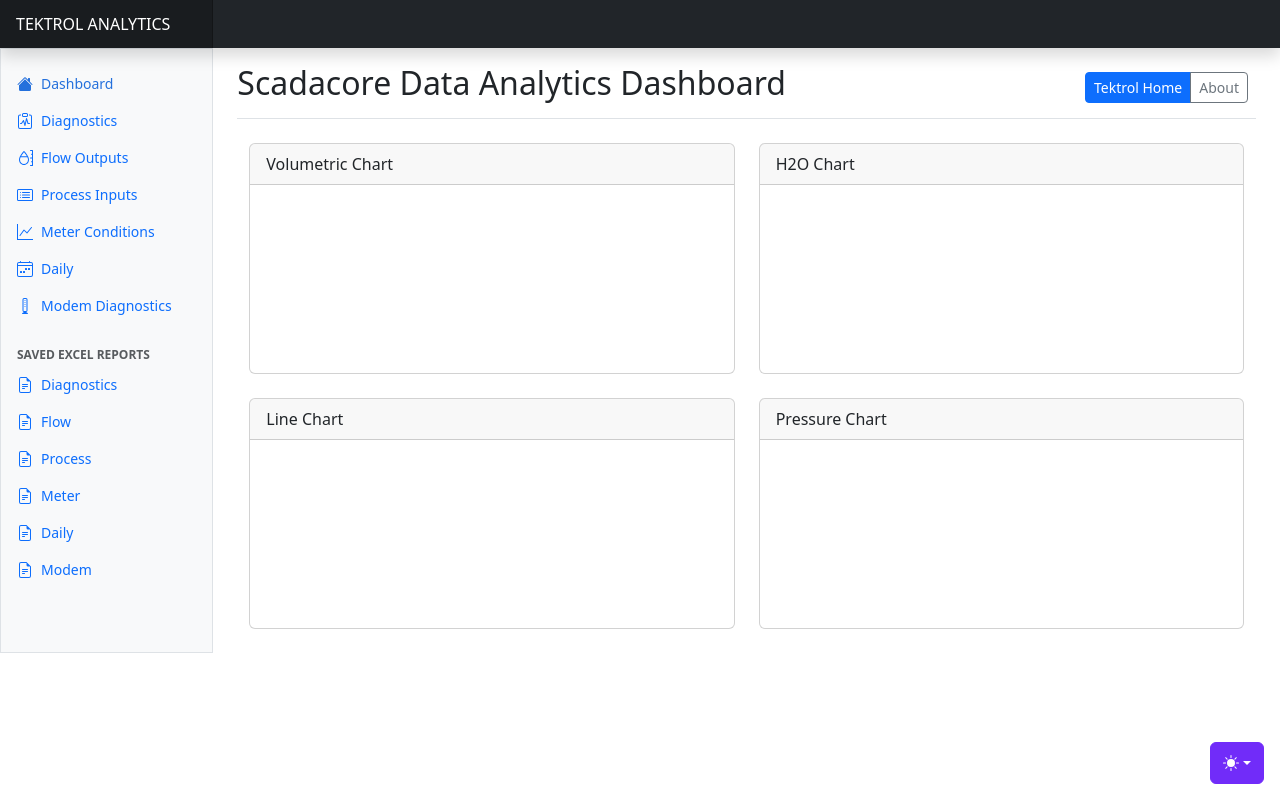
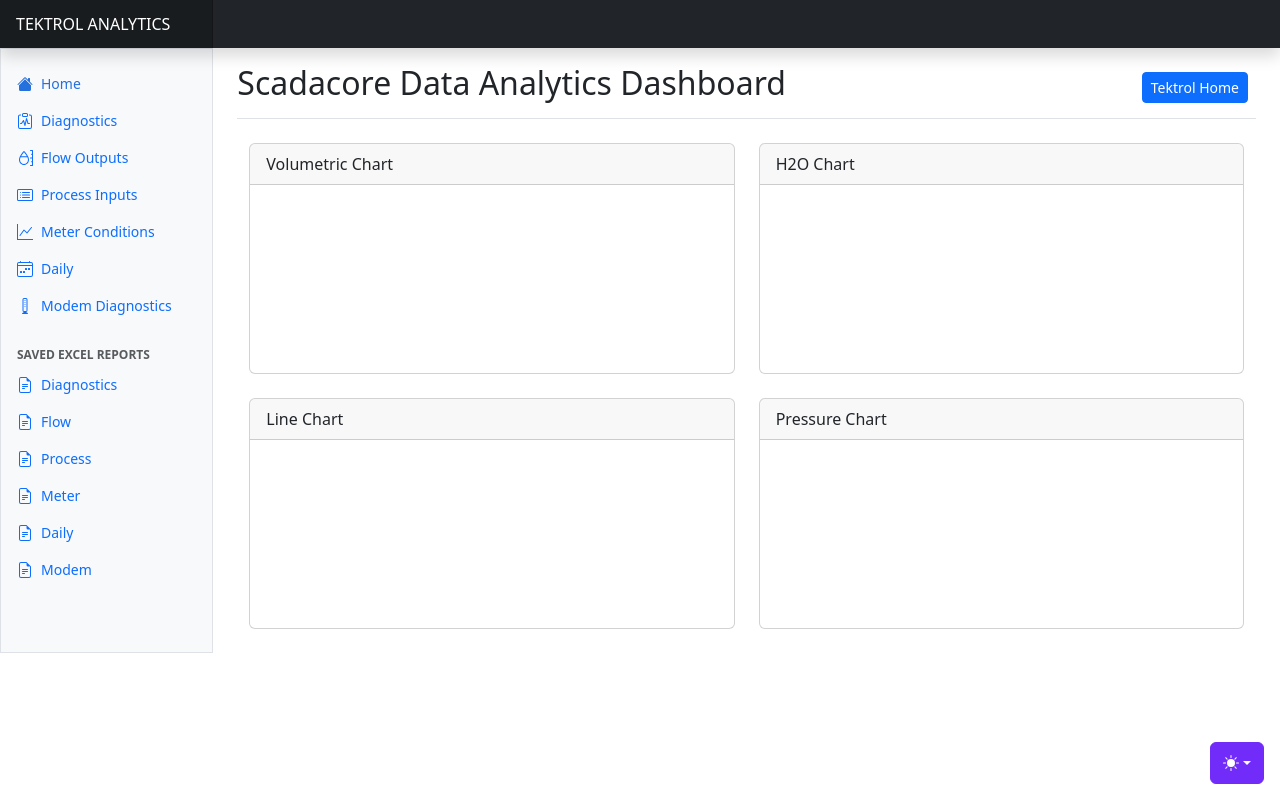
Before and after one commit to tekmation/TektrolAnalytics, a plain HTML site: page index.html in a window 1280 px wide. Drawn offline with nearby package versions, Linux system fonts and the light colour scheme.

Commit message:
Update index.html

```diff
--- a/index.html
+++ b/index.html
@@ -260,11 +260,11 @@
                 <div class="offcanvas-body d-md-flex flex-column p-0 pt-lg-3 overflow-y-auto">
                     <ul class="nav flex-column">
                         <li class="nav-item">
-                            <a class="nav-link d-flex align-items-center gap-2 active" aria-current="page" href="/">
+                            <a class="nav-link d-flex align-items-center gap-2 active" aria-current="page" href="#">
                                 <svg class="bi">
                                     <use xlink:href="#house-fill"/>
                                 </svg>
-                                Dashboard
+                                Home
                             </a>
                         </li>
                         <li class="nav-item">
@@ -393,9 +393,7 @@
                     <div class="btn-group me-2">
                         <a href="https://tek-trol.com" type="button" class="btn btn-sm btn-primary"
                            target="_blank">Tektrol Home</a>
-                        <a href="/about" type="button" class="btn btn-sm btn-outline-secondary"
-                           target="_blank">About</a>
-                    </div>
+                                            </div>
 
                 </div>
             </div>
```
